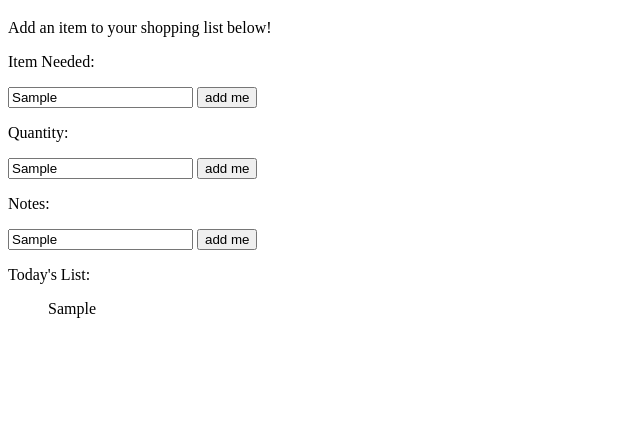
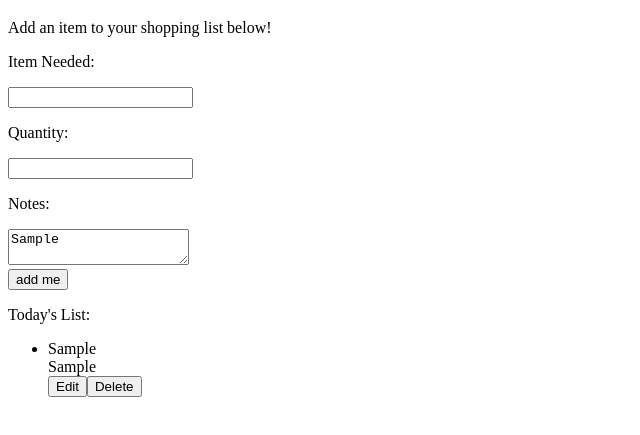
Before and after one commit to Folofl/shopping-list-app, a plain HTML site: page index.html in a window 1280 px wide. Both pictures are taken after typing "Sample", "Sample", "Sample" into the empty fields and a click on the button "add me". Shown: the part 61-496 px from the top of the page, without its empty margins (0-640 px from the left). Drawn offline with nearby package versions, Linux system fonts and the light colour scheme.

Commit message:
edit and delete buttons, divs

```diff
--- a/index.html
+++ b/index.html
@@ -5,8 +5,12 @@
 <head>
     <title>Amazon/GDI Hackathon: Group 7</title>
     <link rel="shortcut icon" href="../images/favicon.ico" type="image/x-icon">
-    <link href="css/style.css" rel="stylesheet">
+    <link href="css/style.css" rel="stylesheet"/>
     <meta charset="utf-8">
+    <script
+src="https://code.jquery.com/jquery-3.2.1.min.js"
+integrity="sha256-hwg4gsxgFZhOsEEamdOYGBf13FyQuiTwlAQgxVSNgt4="
+crossorigin="anonymous"></script>
 </head>
 
 <body>
@@ -16,22 +20,78 @@
       Item Needed:
     </p>
     <input id="item">
-    <button id="addItem">add me</button>
     <p>
       Quantity:
     </p>
     <input id="quantity">
-    <button id="addQuantity">add me</button>
     <p>
       Notes:
     </p>
-    <input id="notes">
-    <button>add me</button>
+    <textarea id="notes"></textarea><br>
+    <button id="addItem">add me</button>
     <p>
       Today's List:
       <ul id="groceryList"></ul>
     </p>
 </body>
 
-<script type="text/javascript" src="js/main.js"></script>
+<script type="text/javascript">
+
+document.getElementById("addItem").onclick = addingItem;
+
+function editItem() {
+  alert("edit");
+}
+
+function deleteItem() {
+  $(this).parent().remove();
+}
+
+function addingItem() {
+
+  // create variable to grab the grocery item input value
+  // create variable to grab the unordered list from the html
+
+  var itemName     = document.getElementById("item").value;
+  var itemQuantity = document.getElementById("quantity").value;
+  var groceryList  = document.getElementById("groceryList");
+
+  // create a list item node
+  var listItem     = document.createElement("li");
+  var nameDiv      = document.createElement("div");
+  var quantityDiv  = document.createElement("div");
+  var editButton   = document.createElement("button");
+  var deleteButton = document.createElement("button");
+
+  // Name
+  nameDiv.innerHTML = itemName;
+  nameDiv.setAttribute("id", "nameDiv");
+
+  // Quantity
+  quantityDiv.innerHTML = itemQuantity;
+  quantityDiv.setAttribute("id", "quanityDiv");
+
+  // Edit button
+  editButton.innerHTML = "Edit";
+  editButton.setAttribute("id", "editButton");
+  editButton.onclick = editItem;
+
+  // Delete Button
+  deleteButton.innerHTML = "Delete";
+  deleteButton.setAttribute("id", "deleteButton");
+  deleteButton.onclick = deleteItem;
+
+  // Append the grocery list item to the unordered list
+  listItem.appendChild(nameDiv);
+  listItem.appendChild(quantityDiv);
+  listItem.appendChild(editButton);
+  listItem.appendChild(deleteButton);
+  groceryList.appendChild(listItem);
+
+  // Clear input value below for the user!
+  document.getElementById("item").value     = "";
+  document.getElementById("quantity").value = "";
+}
+
+</script>
 </html>
--- a/js/main.js
+++ b/js/main.js
@@ -1,10 +1,13 @@
-
 document.getElementById("addItem").onclick = addingItem;
 
 function addingItem(){
 
-  var groceryItem = document.getElementById("item").value;
-  var groceryList = document.getElementById("groceryList");
+  var itemName     = document.getElementById("item").value;
+  var itemQuantity = document.getElementById("quantity").value;
+  var groceryList  = document.getElementById("groceryList");
 
-  groceryList.append(groceryItem);
+  var li = document.createElement("li");
+  var t = document.createTextNode(itemName + " " + itemQuantity);
+  li.appendChild(t);
+  groceryList.appendChild(li);
 }
```
